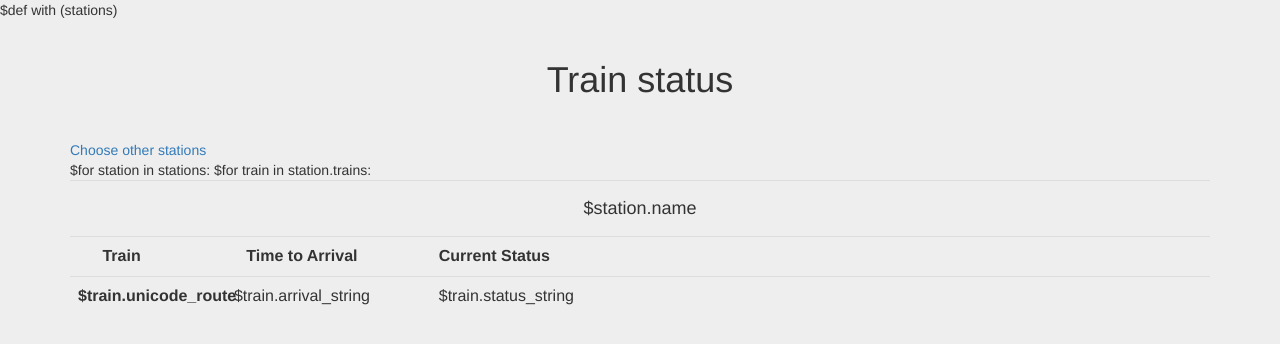
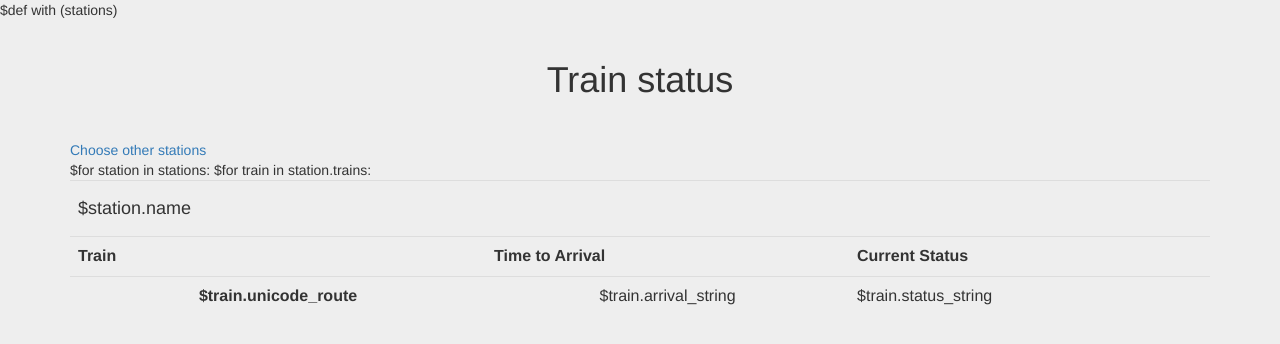
Before and after one commit to jamadeo/traintime, a Python web app: template templates/arrivals.html in a window 1280 px wide. Shown: the top 344 px of the page. Run offline with Jinja, Linux system fonts and the light colour scheme; the template is opened without the code that fills it, so the values that code supplies are empty; some libraries are stand-ins or nearby versions.

Commit message:
Fixed some rendering issues

```diff
--- a/assets/css/arrivals.css
+++ b/assets/css/arrivals.css
@@ -4,7 +4,7 @@ body {
     background-color: #eee;
 }
 
-h1, h2, h3, h4, h5, h6 {
+h1 {
     text-align: center;
 }
 
@@ -22,13 +22,11 @@ tr {
 }
 
 td.route_id {
-    max-width: 20px;
     text-align: center;
     font-weight: bold;
 }
 
 td.arrival_time {
-    max-width: 50px;
     text-align: center;
 }
 
--- a/templates/arrivals.html
+++ b/templates/arrivals.html
@@ -29,9 +29,9 @@ $def with (stations)
       $for station in stations:
         <th colspan="3"><h4>$station.name</h4></th>
         <tr class="header_row">
-          <td class="route_id">Train</td>
-          <td class="arrival_time">Time to Arrival</td>
-          <td class="current_status">Current Status</td>
+          <th class="route_id">Train</th>
+          <th class="arrival_time">Time to Arrival</th>
+          <th class="current_status">Current Status</th>
         </tr>
         $for train in station.trains:
           <tr class="r$train.arrival_estimate_class">
```
